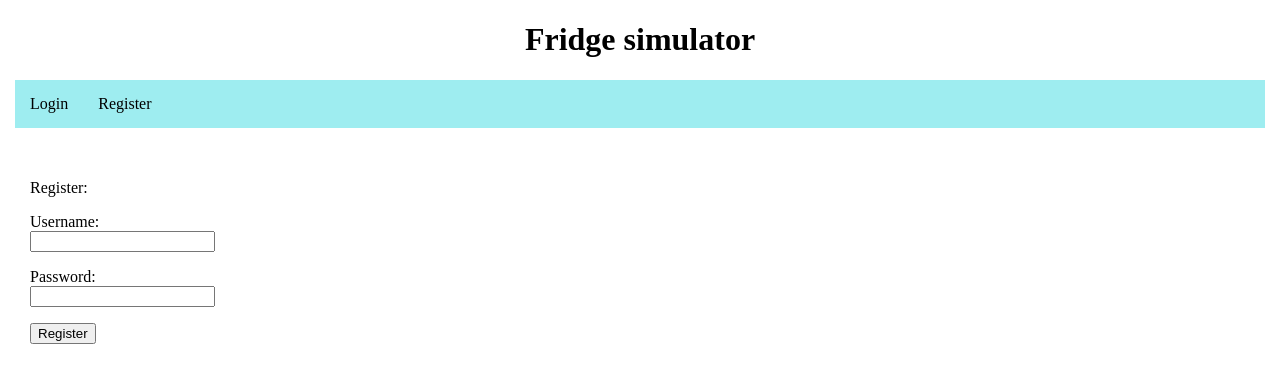
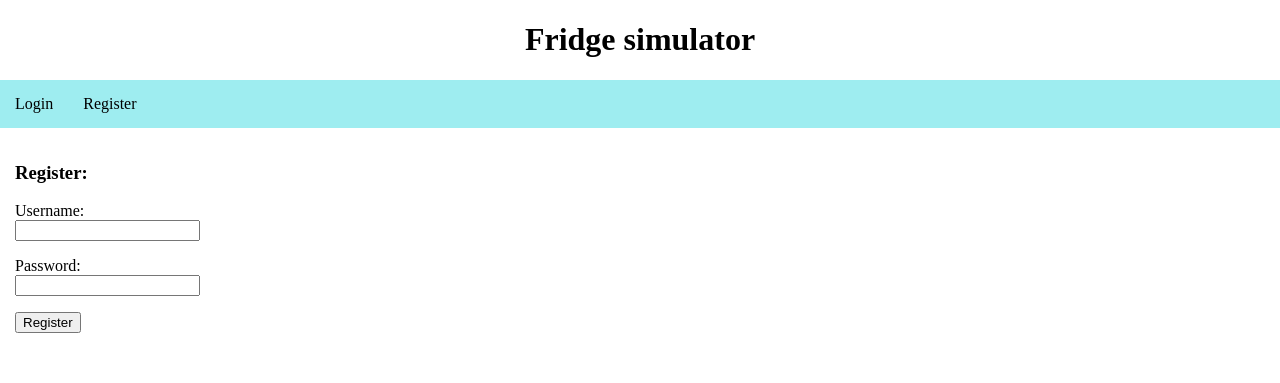
Before and after one commit to alannesanni/fridge_simulator, a Flask app: page /register in a window 1280 px wide. Shown: the top 383 px of the page. Run offline with Flask 3, Linux system fonts and the light colour scheme.

Commit message:
Page design changes

```diff
--- a/methods/like_methods.py
+++ b/methods/like_methods.py
@@ -59,13 +59,11 @@ def user_liked_recipes_count():
                (SELECT recipe_id FROM liked_recipes WHERE user_id=:user_id)""")
     result = db.session.execute(sql, {"user_id": user_id})
     liked_count = result.fetchone()[0]
-    print(liked_count)
     return liked_count
 
 def recipe_likes(recipe_name):
     sql = text("""SELECT COUNT(user_id) FROM liked_recipes WHERE recipe_id IN
-               (SELECT recipe_id FROM recipes WHERE name=:recipe_name)""")
+               (SELECT id FROM recipes WHERE name=:recipe_name)""")
     result = db.session.execute(sql, {"recipe_name": recipe_name})
     recipe_likes_count = result.fetchone()[0]
-    print(recipe_likes_count)
     return recipe_likes_count
--- a/static/style.css
+++ b/static/style.css
@@ -1,5 +1,5 @@
 body{
-    margin: 15px;
+    margin: 0px;
 
 }
 
@@ -95,7 +95,6 @@ h1{
     transform: rotate(90deg);
   }
 
-  /* Kun checkbox on valittu, muuta värit */
 .hidden-checkbox:checked + .heart-label {
     background-color: red;
   }
--- a/templates/index.html
+++ b/templates/index.html
@@ -1,9 +1,6 @@
 {% extends "layout.html" %}
 {% block content1 %}
-<br>
-<br>
-<hr4>Login:</hr4>
-<br>
+<h3>Login:</h3>
 <form action="/login" method="POST">
   {% with messages = get_flashed_messages() %}
   {% if messages %}
--- a/templates/register.html
+++ b/templates/register.html
@@ -1,9 +1,6 @@
 {% extends "layout.html" %}
 {% block content1 %}
-<br>
-<br>
-<hr4>Register:</hr4>
-<br>
+<h3>Register:</h3>
 <form action="/register" method="POST">
   {% with messages = get_flashed_messages() %}
   {% if messages %}
```
